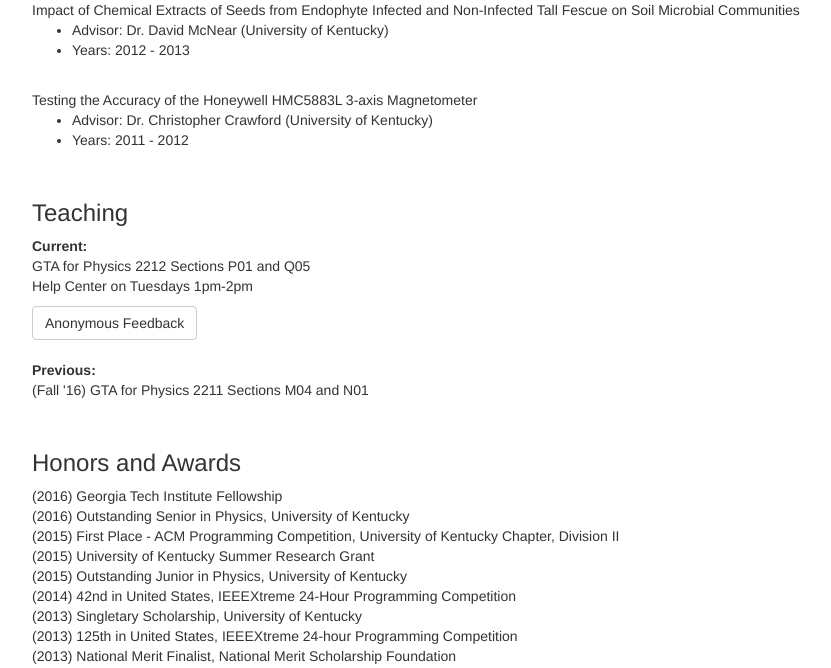
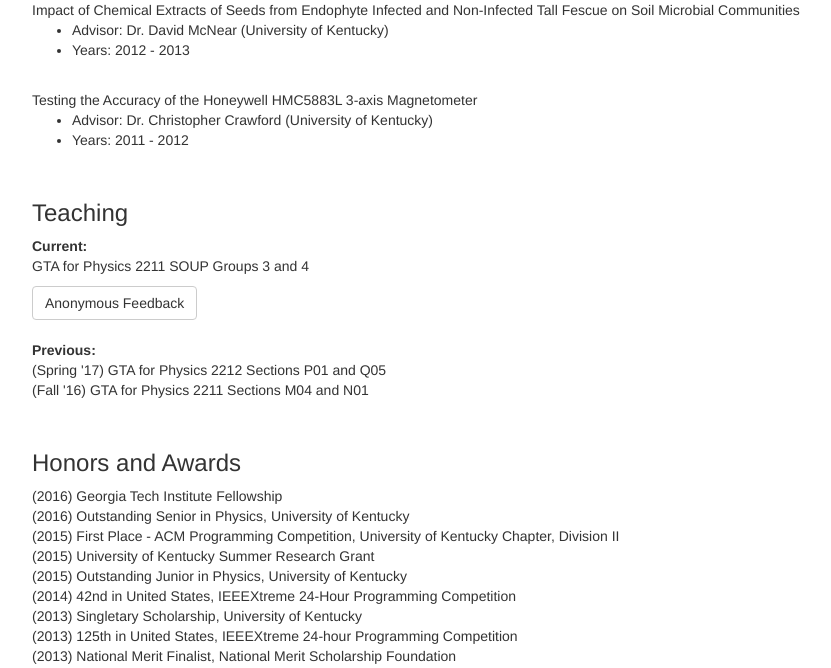
Before and after one commit to cameron-powell/bio-dlf, a Flask app: page / in a window 1280 px wide. Shown: the part 779-1447 px from the top of the page, without its empty margins (38-869 px from the left). Run offline with Flask 2, Linux system fonts and the light colour scheme; some libraries are stand-ins or nearby versions.

Commit message:
Updated teaching section to move sections from "current" to "previous".  Updated help center hours under previous (deleted).  Updated current with summer GTA hours.

```diff
--- a/app/templates/index.html
+++ b/app/templates/index.html
@@ -54,10 +54,10 @@
 
     <h3>Teaching</h3>
     <p><strong>Current:</strong><br>
-        GTA for Physics 2212 Sections P01 and Q05<br>
-        Help Center on Tuesdays 1pm-2pm<br>
+        GTA for Physics 2211 SOUP Groups 3 and 4<br>
         {{ wtf.quick_form(form) }}<br>
         <strong>Previous:</strong><br>
+        (Spring '17) GTA for Physics 2212 Sections P01 and Q05<br>
         (Fall '16) GTA for Physics 2211 Sections M04 and N01<br>
     </p>
     <br>
```
